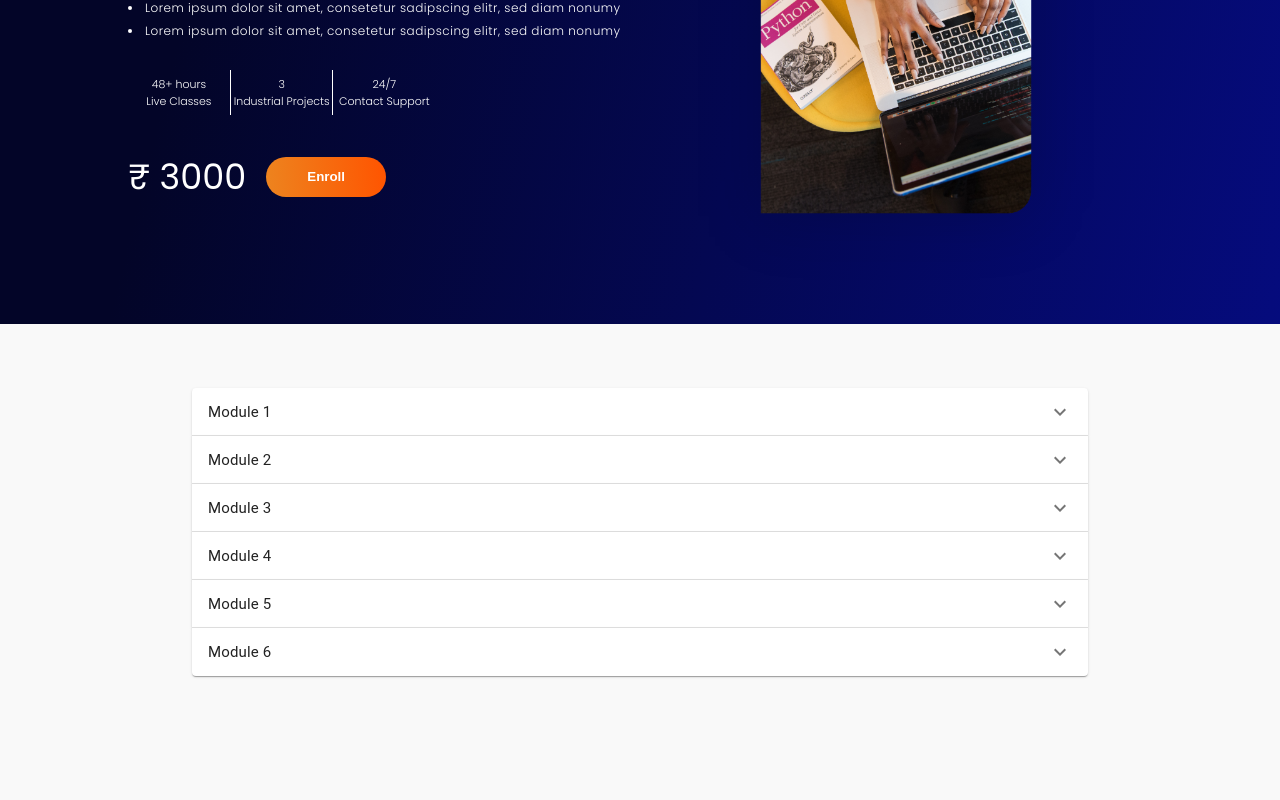
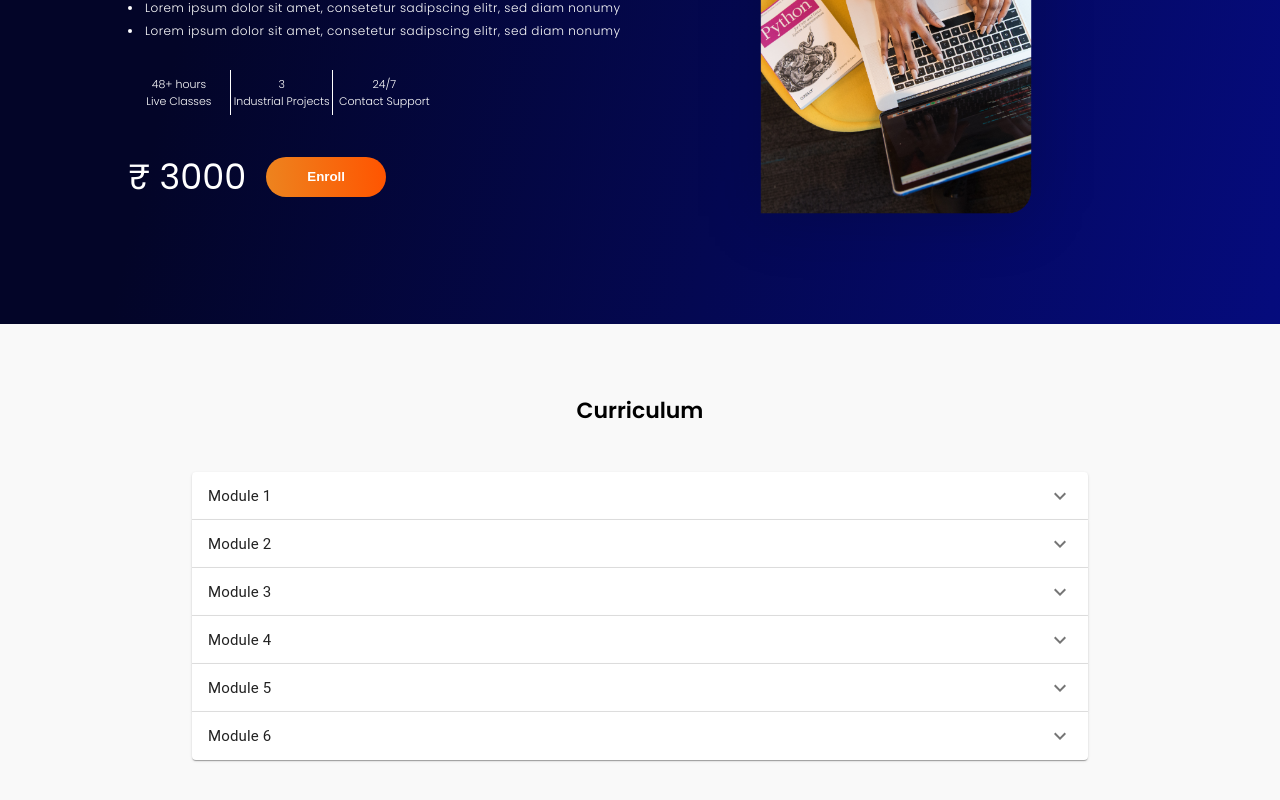
Before and after one commit to divyashasinha23/Floxus_website, a React (Create React App) app in the folder frontend/: page /course in a window 1280 px wide. Shown: the part 316-1116 px from the top of the page. Before the commit the page ends 1056 px from the top, so only its background shows below. Built offline with nearby package versions, Linux system fonts and the light colour scheme.

Commit message:
course curriculum done

```diff
--- a/frontend/src/components/CertificationSection/CertificationSection.js
+++ b/frontend/src/components/CertificationSection/CertificationSection.js
@@ -5,7 +5,8 @@ const CertificateWrapper = styled.div`
   display: flex;
   width: 100%;
   height: 100%;
-  background-color: #3c378e;
+  background: transparent
+    linear-gradient(103.88deg, #030528 17.31%, #050b7d 100%);
   justify-content: center;
   align-items: center;
 `;
--- a/frontend/src/components/SyllabusCourse/SyllabusCourse.js
+++ b/frontend/src/components/SyllabusCourse/SyllabusCourse.js
@@ -12,11 +12,12 @@ const SyllabusContainer = styled.div`
 
 const SyllabusWrapper = styled.div`
   display: flex;
+  flex-direction: column;
   width: 70%;
   height: 100%;
   justify-content: center;
   align-items: center;
-  padding-top: 5%;
+  padding-top: 2%;
   padding-bottom: 5%;
 
   @media (max-width: 496px) {
@@ -24,11 +25,19 @@ const SyllabusWrapper = styled.div`
   }
 `;
 
+const Heading = styled.div`
+  font-size: 22px;
+  font-weight: 600;
+  margin-top: 5%;
+  margin-bottom: 5%;
+`;
+
 const SyllabusCourse = () => {
   return (
     <>
       <SyllabusContainer>
         <SyllabusWrapper>
+          <Heading>Curriculum</Heading>
           <Syllbus_Accordion />
         </SyllabusWrapper>
       </SyllabusContainer>
```
